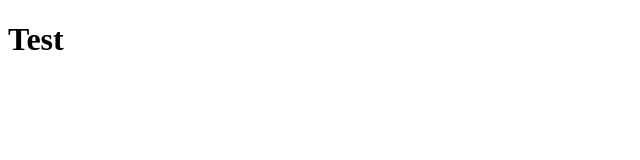
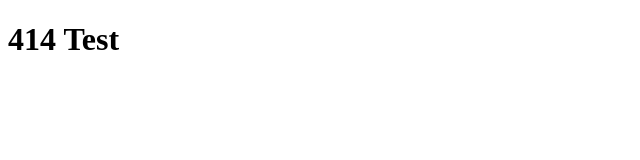
Before and after one commit to Colepetersonart/GIT414, a plain HTML site: page index.html in a window 1280 px wide. Shown: the whole page, without its empty margins (0-640 px from the left). Drawn offline with Linux system fonts and the light colour scheme.

Commit message:
Update index.html
test

```diff
--- a/index.html
+++ b/index.html
@@ -7,6 +7,6 @@
         <title>test</title>
     </head>
     <body>
-        <h1>Test</h1>
+        <h1>414 Test</h1>
     </body>
 </html>
```
